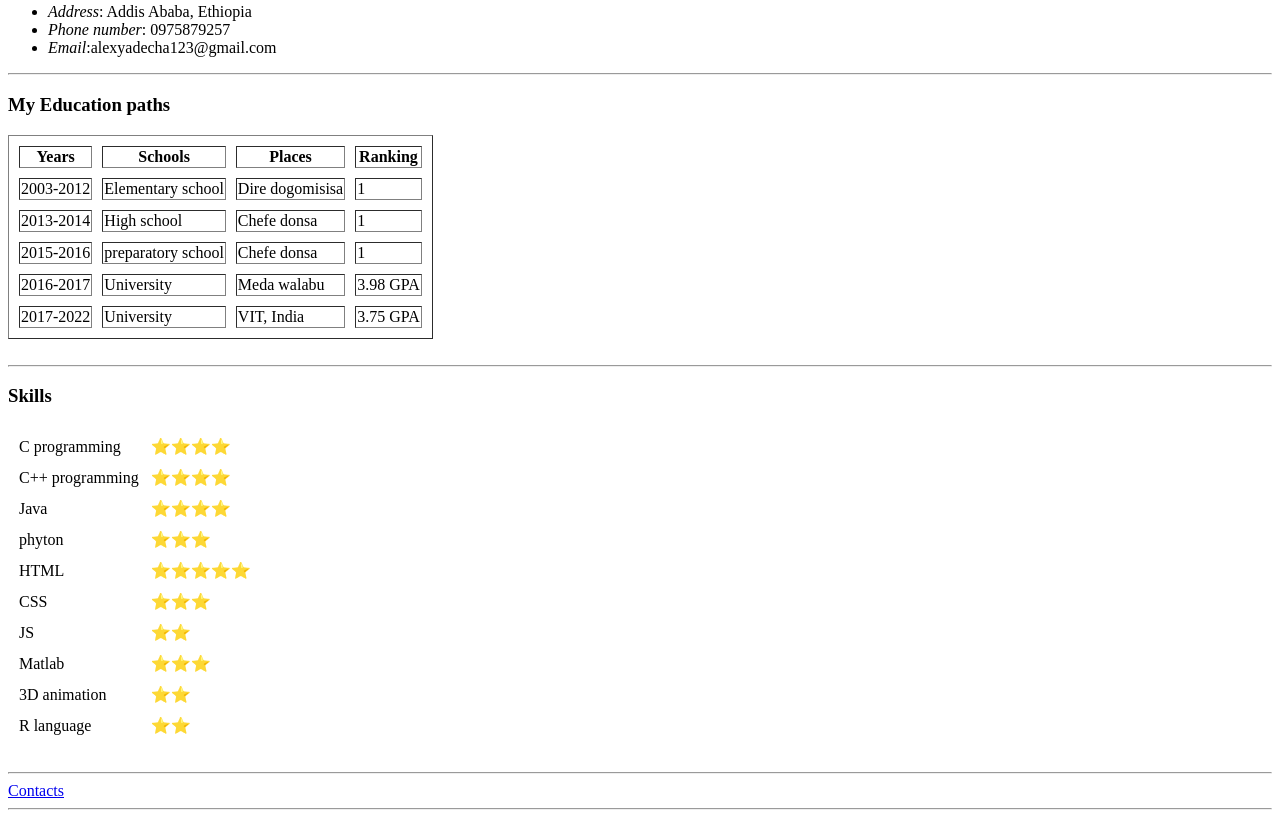
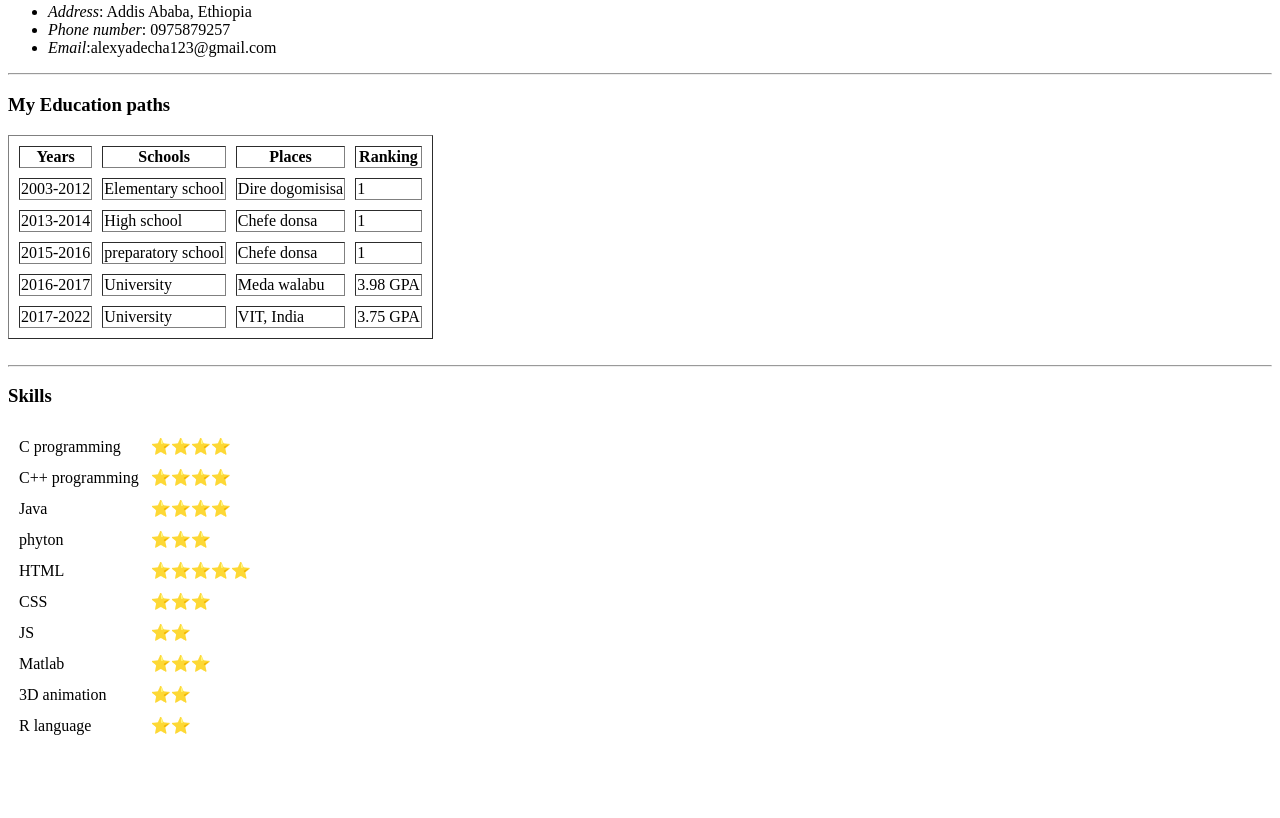
Before and after one commit to smere/Resume, a plain HTML site: page index.html in a window 1280 px wide. Shown: the part 631-1449 px from the top of the page. After the commit the page ends 1403 px from the top, so only its background shows below. Drawn offline with Linux system fonts and the light colour scheme.

Commit message:
Update index.html

```diff
--- a/index.html
+++ b/index.html
@@ -133,8 +133,5 @@
         </tr>
       </table>
   <br>
-  <hr>
-  <a href="contact.html">Contacts</a>
-  <hr>
 </body>
 </html>
```
